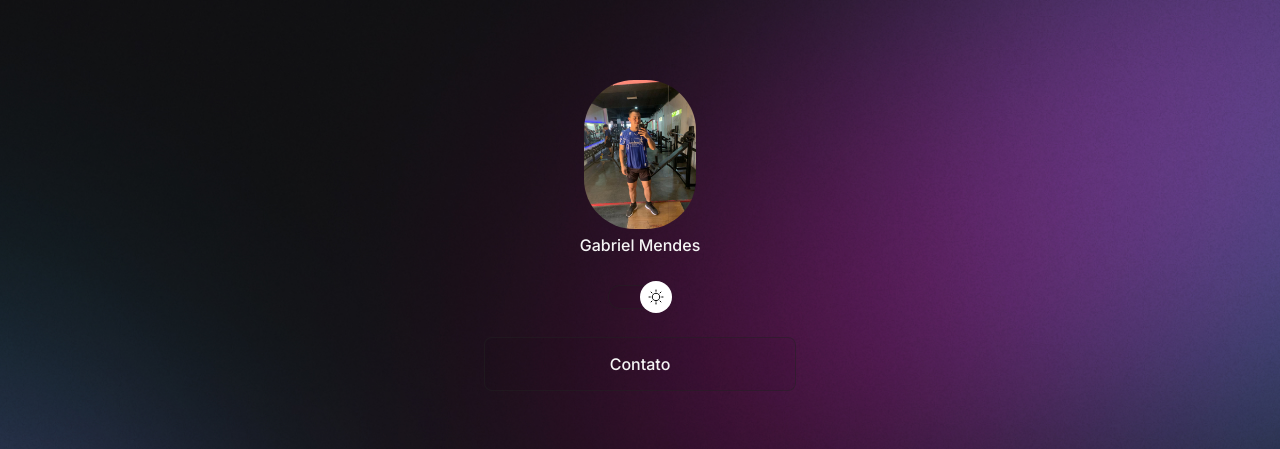
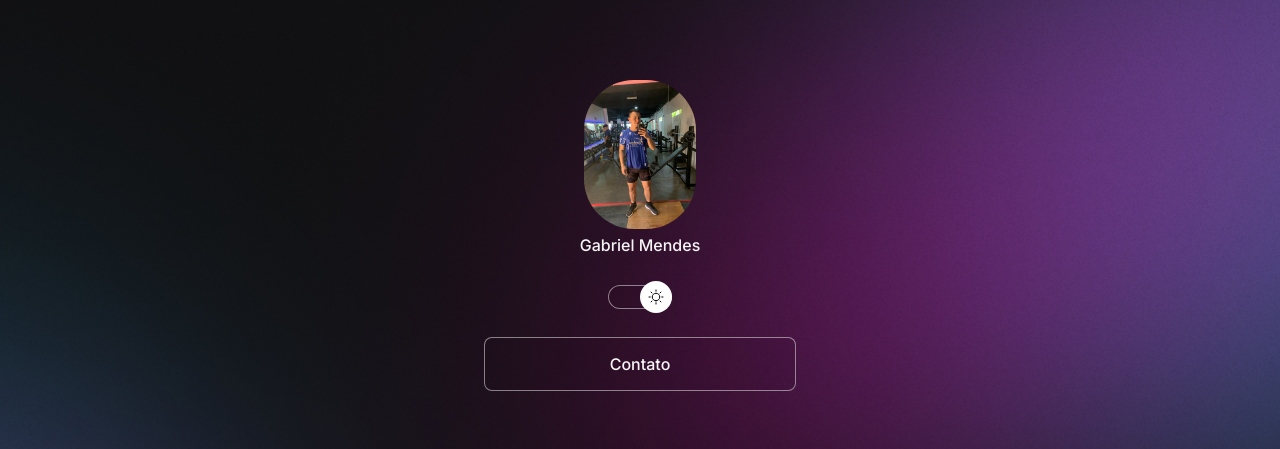
Before and after one commit to DevLucasrbr/personal-gabriel, a plain HTML site: page index.html in a window 1280 px wide. Shown: the top 449 px of the page. Drawn offline with nearby package versions, Linux system fonts and the light colour scheme.

Commit message:
adicionando cor no botao

```diff
--- a/style.css
+++ b/style.css
@@ -17,7 +17,7 @@
   .light {
     --text-color: rgb(245, 245, 245);
     --bg-url: url(./imagem/bg-desktop.jpg);
-    --stroke-color: rgba(35, 34, 34, 0.5);
+    --stroke-color: rgba(243, 241, 241, 0.5);
     --surface-color: rgba(2, 2, 2, 0.02);
     --surface-color-hover: rgba(3, 3, 3, 0.2);
     --highlight-color: rgba(0, 0, 0, 0.1);
```
